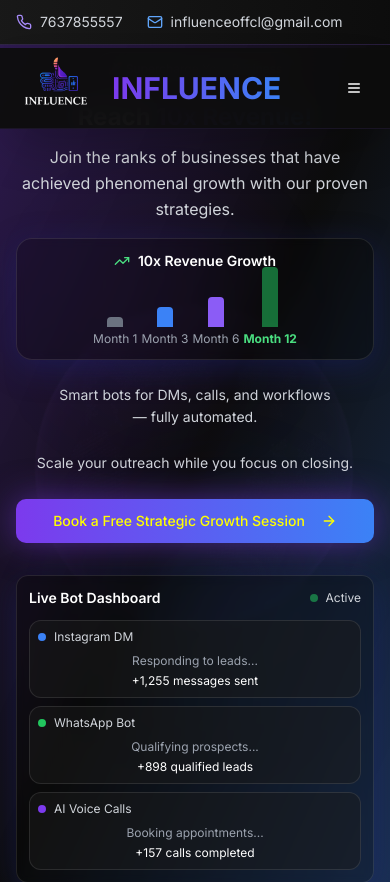
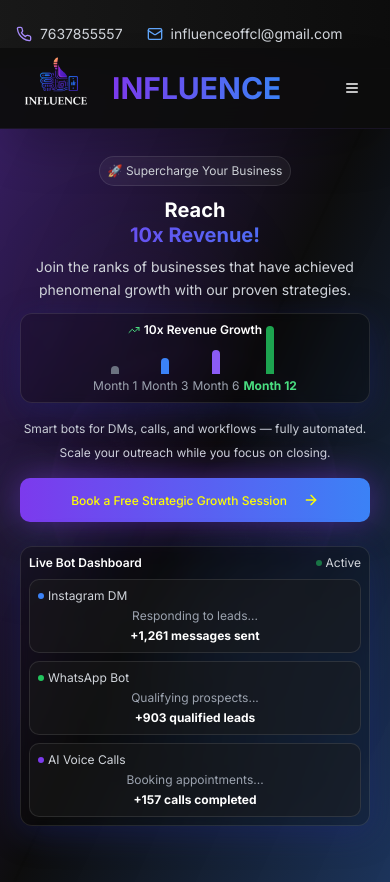
Before and after one commit to pragyan69/influenceAI, a React (Vite) app: page / in a window 390 px wide. Shown: the top 882 px of the page. Built offline with nearby package versions, Linux system fonts and the light colour scheme.

Commit message:
Refine globe animation and mobile optimization
Improved the globe animation to show deeper countries and optimized the website for mobile devices.

```diff
--- a/src/components/HeroSection.tsx
+++ b/src/components/HeroSection.tsx
@@ -13,144 +13,150 @@ const HeroSection = () => {
   useEffect(() => {
     const interval = setInterval(() => {
       setLiveStats(prev => ({
-        instagram: prev.instagram + Math.floor(Math.random() * 5) + 2,
-        whatsapp: prev.whatsapp + Math.floor(Math.random() * 4) + 1,
-        voice: prev.voice + Math.floor(Math.random() * 2) + (Math.random() > 0.6 ? 1 : 0)
+        instagram: prev.instagram + Math.floor(Math.random() * 8) + 3,
+        whatsapp: prev.whatsapp + Math.floor(Math.random() * 6) + 2,
+        voice: prev.voice + Math.floor(Math.random() * 3) + (Math.random() > 0.5 ? 1 : 0)
       }));
-    }, 3000);
+    }, 2500);
 
     return () => clearInterval(interval);
   }, []);
 
   return (
     <section id="home" className="relative min-h-screen flex items-center justify-center overflow-hidden">
-      {/* Custom Globe Background */}
+      {/* Enhanced Globe Background - Earth-like rotation */}
       <div className="absolute inset-0 flex items-center justify-center">
         <div
-          className="w-[200vw] h-[200vw] sm:w-[150vw] sm:h-[150vw] md:w-[120vw] md:h-[120vw] lg:w-[100vw] lg:h-[100vw] xl:w-[80vw] xl:h-[80vw] opacity-20 sm:opacity-30"
+          className="w-[300vw] h-[300vw] sm:w-[250vw] sm:h-[250vw] md:w-[200vw] md:h-[200vw] lg:w-[150vw] lg:h-[150vw] xl:w-[120vw] xl:h-[120vw] opacity-25 sm:opacity-35 md:opacity-40"
           style={{
             backgroundImage: `url('/lovable-uploads/f5f9c622-a236-4144-9c5a-59fe3e73d913.png')`,
             backgroundSize: 'contain',
             backgroundRepeat: 'no-repeat',
             backgroundPosition: 'center',
-            animation: 'spin 60s linear infinite',
+            animation: 'earthRotation 45s linear infinite',
+            filter: 'contrast(1.2) saturate(1.1) brightness(0.9)',
           }}
         />
       </div>
 
-      {/* Background gradient overlay */}
-      <div className="absolute inset-0 bg-gradient-to-br from-violet-deep/30 via-dark-primary/80 to-blue-electric/30" />
+      {/* Enhanced background gradient overlay */}
+      <div className="absolute inset-0 bg-gradient-to-br from-violet-deep/40 via-dark-primary/85 to-blue-electric/35" />
 
       {/* Animated background elements */}
       <div className="absolute inset-0">
-        <div className="absolute top-1/4 left-1/4 w-32 sm:w-48 md:w-72 h-32 sm:h-48 md:h-72 bg-violet-deep/10 rounded-full blur-3xl animate-float" />
-        <div className="absolute bottom-1/4 right-1/4 w-40 sm:w-64 md:w-96 h-40 sm:h-64 md:h-96 bg-blue-electric/10 rounded-full blur-3xl animate-float" style={{ animationDelay: '1s' }} />
+        <div className="absolute top-1/4 left-1/4 w-24 sm:w-32 md:w-48 lg:w-72 h-24 sm:h-32 md:h-48 lg:h-72 bg-violet-deep/15 rounded-full blur-3xl animate-float" />
+        <div className="absolute bottom-1/4 right-1/4 w-32 sm:w-48 md:w-64 lg:w-96 h-32 sm:h-48 md:h-64 lg:h-96 bg-blue-electric/15 rounded-full blur-3xl animate-float" style={{ animationDelay: '1s' }} />
+        <div className="absolute top-1/2 left-1/6 w-20 sm:w-28 md:w-40 lg:w-56 h-20 sm:h-28 md:h-40 lg:h-56 bg-green-500/10 rounded-full blur-2xl animate-float" style={{ animationDelay: '2s' }} />
       </div>
 
-      <div className="relative z-10 max-w-7xl mx-auto text-center px-4 sm:px-6 lg:px-8">
+      <div className="relative z-10 max-w-7xl mx-auto text-center px-3 sm:px-4 md:px-6 lg:px-8">
         <div className="animate-fade-in">
           {/* Badge */}
-          <div className="inline-flex items-center px-3 sm:px-4 py-2 rounded-full bg-white/5 border border-white/10 backdrop-blur-sm mb-4 sm:mb-6 md:mb-8">
-            <span className="text-xs sm:text-sm text-gray-300">🚀 Supercharge Your Business</span>
+          <div className="inline-flex items-center px-2 sm:px-3 md:px-4 py-1.5 sm:py-2 rounded-full bg-white/5 border border-white/10 backdrop-blur-sm mb-3 sm:mb-4 md:mb-6 lg:mb-8">
+            <span className="text-xs sm:text-sm md:text-base text-gray-300">🚀 Supercharge Your Business</span>
           </div>
 
-          {/* Main headline */}
-          <h1 className="text-2xl sm:text-4xl md:text-5xl lg:text-7xl font-bold mb-3 sm:mb-4 md:mb-6 leading-tight">
+          {/* Main headline - Enhanced mobile responsiveness */}
+          <h1 className="text-xl xs:text-2xl sm:text-3xl md:text-4xl lg:text-5xl xl:text-7xl font-bold mb-2 sm:mb-3 md:mb-4 lg:mb-6 leading-tight px-2">
             Reach{' '}
-            <span className="gradient-text">10x Revenue!</span>
+            <span className="gradient-text block sm:inline">10x Revenue!</span>
           </h1>
 
-          {/* Subtext */}
-          <p className="text-base sm:text-lg md:text-xl lg:text-2xl text-gray-300 mb-4 sm:mb-6 md:mb-8 max-w-3xl mx-auto leading-relaxed">
+          {/* Subtext - Better mobile spacing */}
+          <p className="text-sm sm:text-base md:text-lg lg:text-xl xl:text-2xl text-gray-300 mb-3 sm:mb-4 md:mb-6 lg:mb-8 max-w-4xl mx-auto leading-relaxed px-2">
             Join the ranks of businesses that have achieved phenomenal growth with our proven strategies.
           </p>
 
-          {/* Growth Chart Visual */}
-          <div className="mb-6 sm:mb-8 md:mb-12 max-w-2xl mx-auto">
-            <div className="glass-card rounded-2xl p-3 sm:p-4 md:p-8">
-              <div className="flex items-center justify-center mb-3 sm:mb-4 md:mb-6">
-                <TrendingUp className="w-4 h-4 sm:w-6 sm:h-6 md:w-8 md:h-8 text-green-400 mr-2 sm:mr-3" />
-                <span className="text-sm sm:text-lg md:text-xl font-semibold text-white">10x Revenue Growth</span>
+          {/* Growth Chart Visual - Enhanced mobile layout */}
+          <div className="mb-4 sm:mb-6 md:mb-8 lg:mb-12 max-w-2xl mx-auto px-2">
+            <div className="glass-card rounded-xl sm:rounded-2xl p-2 sm:p-3 md:p-4 lg:p-8">
+              <div className="flex items-center justify-center mb-2 sm:mb-3 md:mb-4 lg:mb-6">
+                <TrendingUp className="w-3 h-3 sm:w-4 sm:h-4 md:w-6 md:h-6 lg:w-8 lg:h-8 text-green-400 mr-1 sm:mr-2 md:mr-3" />
+                <span className="text-xs sm:text-sm md:text-lg lg:text-xl font-semibold text-white">10x Revenue Growth</span>
               </div>
 
-              {/* Simple Growth Chart */}
-              <div className="relative h-16 sm:h-24 md:h-32 flex items-end justify-center space-x-1 sm:space-x-2 md:space-x-4">
+              {/* Enhanced Growth Chart */}
+              <div className="relative h-12 sm:h-16 md:h-24 lg:h-32 flex items-end justify-center space-x-1 sm:space-x-2 md:space-x-3 lg:space-x-4">
                 <div className="flex flex-col items-center">
-                  <div className="w-4 sm:w-6 md:w-8 bg-gray-500 rounded-t" style={{ height: '10px' }}></div>
-                  <span className="text-xs text-gray-400 mt-1 sm:mt-2">Month 1</span>
+                  <div className="w-2 sm:w-3 md:w-4 lg:w-6 xl:w-8 bg-gray-500 rounded-t transition-all duration-1000" style={{ height: '8px' }}></div>
+                  <span className="text-xs sm:text-xs md:text-sm text-gray-400 mt-1">Month 1</span>
                 </div>
                 <div className="flex flex-col items-center">
-                  <div className="w-4 sm:w-6 md:w-8 bg-blue-500 rounded-t" style={{ height: '20px' }}></div>
-                  <span className="text-xs text-gray-400 mt-1 sm:mt-2">Month 3</span>
+                  <div className="w-2 sm:w-3 md:w-4 lg:w-6 xl:w-8 bg-blue-500 rounded-t transition-all duration-1000" style={{ height: '16px' }}></div>
+                  <span className="text-xs sm:text-xs md:text-sm text-gray-400 mt-1">Month 3</span>
                 </div>
                 <div className="flex flex-col items-center">
-                  <div className="w-4 sm:w-6 md:w-8 bg-violet-500 rounded-t" style={{ height: '30px' }}></div>
-                  <span className="text-xs text-gray-400 mt-1 sm:mt-2">Month 6</span>
+                  <div className="w-2 sm:w-3 md:w-4 lg:w-6 xl:w-8 bg-violet-500 rounded-t transition-all duration-1000" style={{ height: '24px' }}></div>
+                  <span className="text-xs sm:text-xs md:text-sm text-gray-400 mt-1">Month 6</span>
                 </div>
                 <div className="flex flex-col items-center">
-                  <div className="w-4 sm:w-6 md:w-8 bg-green-500 rounded-t animate-pulse" style={{ height: '60px' }}></div>
-                  <span className="text-xs text-green-400 mt-1 sm:mt-2 font-bold">Month 12</span>
+                  <div className="w-2 sm:w-3 md:w-4 lg:w-6 xl:w-8 bg-green-500 rounded-t animate-pulse transition-all duration-1000" style={{ height: '48px' }}></div>
+                  <span className="text-xs sm:text-xs md:text-sm text-green-400 mt-1 font-bold">Month 12</span>
                 </div>
               </div>
             </div>
           </div>
 
-          {/* Subtext continued */}
-          <p className="text-sm sm:text-lg md:text-xl lg:text-2xl text-gray-300 mb-6 sm:mb-8 md:mb-12 max-w-3xl mx-auto leading-relaxed">
-            <span className="block">Smart bots for DMs, calls, and workflows</span>
-            <span className="block"> — fully automated.</span>
-            <br />
+          {/* Enhanced Subtext - Mobile optimized */}
+          <p className="text-xs sm:text-sm md:text-lg lg:text-xl xl:text-2xl text-gray-300 mb-4 sm:mb-6 md:mb-8 lg:mb-12 max-w-4xl mx-auto leading-relaxed px-2">
+            <span className="block mb-1 sm:mb-2">Smart bots for DMs, calls, and workflows — fully automated.</span>
             <span className="block">Scale your outreach while you focus on closing.</span>
           </p>
 
-          {/* CTA Buttons */}
-          <div className="flex flex-col sm:flex-row gap-3 sm:gap-4 justify-center items-center mb-8 sm:mb-12 md:mb-16">
+          {/* CTA Buttons - Enhanced mobile layout */}
+          <div className="flex flex-col gap-2 sm:gap-3 md:gap-4 justify-center items-center mb-6 sm:mb-8 md:mb-12 lg:mb-16 px-2">
             <Button
               size="lg"
-              className="w-full sm:w-auto bg-gradient-to-r from-violet-deep to-blue-electric hover:opacity-90 transition-all duration-300 text-sm sm:text-base md:text-lg px-4 sm:px-6 md:px-8 py-3 sm:py-4 md:py-6 animate-glow"
+              className="w-full sm:w-auto bg-gradient-to-r from-violet-deep to-blue-electric hover:opacity-90 transition-all duration-300 text-xs sm:text-sm md:text-base lg:text-lg px-3 sm:px-4 md:px-6 lg:px-8 py-2 sm:py-3 md:py-4 lg:py-6 animate-glow min-h-[44px] sm:min-h-[48px]"
             >
-              <span>Book a Free Strategic Growth Session</span>
-              <ArrowRight className="ml-2 w-4 h-4 sm:w-5 sm:h-5" />
+              <span className="text-center leading-tight">Book a Free Strategic Growth Session</span>
+              <ArrowRight className="ml-2 w-3 h-3 sm:w-4 sm:h-4 md:w-5 md:h-5 flex-shrink-0" />
             </Button>
           </div>
 
-          {/* Bot Preview Animation */}
-          <div className="relative max-w-4xl mx-auto">
-            <div className="glass-card rounded-xl sm:rounded-2xl p-3 sm:p-4 md:p-8 space-y-3 sm:space-y-4 md:space-y-6">
+          {/* Bot Preview Animation - Enhanced mobile responsiveness */}
+          <div className="relative max-w-5xl mx-auto px-2">
+            <div className="glass-card rounded-lg sm:rounded-xl md:rounded-2xl p-2 sm:p-3 md:p-4 lg:p-8 space-y-2 sm:space-y-3 md:space-y-4 lg:space-y-6">
               <div className="flex items-center justify-between">
-                <h3 className="text-sm sm:text-base md:text-lg font-semibold text-white">Live Bot Dashboard</h3>
-                <div className="flex items-center space-x-2">
-                  <div className="w-2 h-2 sm:w-3 sm:h-3 bg-green-500 rounded-full animate-pulse" />
+                <h3 className="text-xs sm:text-sm md:text-base lg:text-lg font-semibold text-white">Live Bot Dashboard</h3>
+                <div className="flex items-center space-x-1 sm:space-x-2">
+                  <div className="w-1.5 h-1.5 sm:w-2 sm:h-2 md:w-3 md:h-3 bg-green-500 rounded-full animate-pulse" />
                   <span className="text-xs sm:text-sm text-gray-300">Active</span>
                 </div>
               </div>
 
-              <div className="grid grid-cols-1 sm:grid-cols-3 gap-2 sm:gap-3 md:gap-4">
-                <div className="bg-dark-secondary/50 rounded-lg p-2 sm:p-3 md:p-4 border border-white/10">
-                  <div className="flex items-center space-x-2 mb-2">
-                    <div className="w-2 h-2 bg-blue-electric rounded-full" />
+              <div className="grid grid-cols-1 sm:grid-cols-3 gap-2 sm:gap-2 md:gap-3 lg:gap-4">
+                <div className="bg-dark-secondary/50 rounded-md sm:rounded-lg p-2 sm:p-2 md:p-3 lg:p-4 border border-white/10">
+                  <div className="flex items-center space-x-1 sm:space-x-2 mb-1 sm:mb-2">
+                    <div className="w-1.5 h-1.5 sm:w-2 sm:h-2 bg-blue-electric rounded-full" />
                     <span className="text-xs sm:text-sm text-gray-300">Instagram DM</span>
                   </div>
-                  <div className="text-xs text-gray-400">Responding to leads...</div>
-                  <div className="mt-1 sm:mt-2 text-xs sm:text-sm text-white">+{liveStats.instagram.toLocaleString()} messages sent</div>
+                  <div className="text-xs text-gray-400 mb-1">Responding to leads...</div>
+                  <div className="text-xs sm:text-sm md:text-base font-bold text-white">
+                    +{liveStats.instagram.toLocaleString()} messages sent
+                  </div>
                 </div>
 
-                <div className="bg-dark-secondary/50 rounded-lg p-2 sm:p-3 md:p-4 border border-white/10">
-                  <div className="flex items-center space-x-2 mb-2">
-                    <div className="w-2 h-2 bg-green-500 rounded-full" />
+                <div className="bg-dark-secondary/50 rounded-md sm:rounded-lg p-2 sm:p-2 md:p-3 lg:p-4 border border-white/10">
+                  <div className="flex items-center space-x-1 sm:space-x-2 mb-1 sm:mb-2">
+                    <div className="w-1.5 h-1.5 sm:w-2 sm:h-2 bg-green-500 rounded-full" />
                     <span className="text-xs sm:text-sm text-gray-300">WhatsApp Bot</span>
                   </div>
-                  <div className="text-xs text-gray-400">Qualifying prospects...</div>
-                  <div className="mt-1 sm:mt-2 text-xs sm:text-sm text-white">+{liveStats.whatsapp.toLocaleString()} qualified leads</div>
+                  <div className="text-xs text-gray-400 mb-1">Qualifying prospects...</div>
+                  <div className="text-xs sm:text-sm md:text-base font-bold text-white">
+                    +{liveStats.whatsapp.toLocaleString()} qualified leads
+                  </div>
                 </div>
 
-                <div className="bg-dark-secondary/50 rounded-lg p-2 sm:p-3 md:p-4 border border-white/10 sm:col-span-1 col-span-1">
-                  <div className="flex items-center space-x-2 mb-2">
-                    <div className="w-2 h-2 bg-violet-deep rounded-full" />
+                <div className="bg-dark-secondary/50 rounded-md sm:rounded-lg p-2 sm:p-2 md:p-3 lg:p-4 border border-white/10 sm:col-span-1 col-span-1">
+                  <div className="flex items-center space-x-1 sm:space-x-2 mb-1 sm:mb-2">
+                    <div className="w-1.5 h-1.5 sm:w-2 sm:h-2 bg-violet-deep rounded-full" />
                     <span className="text-xs sm:text-sm text-gray-300">AI Voice Calls</span>
                   </div>
-                  <div className="text-xs text-gray-400">Booking appointments...</div>
-                  <div className="mt-1 sm:mt-2 text-xs sm:text-sm text-white">+{liveStats.voice.toLocaleString()} calls completed</div>
+                  <div className="text-xs text-gray-400 mb-1">Booking appointments...</div>
+                  <div className="text-xs sm:text-sm md:text-base font-bold text-white">
+                    +{liveStats.voice.toLocaleString()} calls completed
+                  </div>
                 </div>
               </div>
             </div>
--- a/src/index.css
+++ b/src/index.css
@@ -97,6 +97,30 @@
     to { transform: rotate(360deg); }
   }
 
+  /* Enhanced Earth rotation animation */
+  @keyframes earthRotation {
+    0% {
+      transform: rotate(0deg) scale(1);
+      filter: contrast(1.2) saturate(1.1) brightness(0.9);
+    }
+    25% {
+      transform: rotate(90deg) scale(1.02);
+      filter: contrast(1.3) saturate(1.2) brightness(0.95);
+    }
+    50% {
+      transform: rotate(180deg) scale(1);
+      filter: contrast(1.2) saturate(1.1) brightness(0.9);
+    }
+    75% {
+      transform: rotate(270deg) scale(1.02);
+      filter: contrast(1.3) saturate(1.2) brightness(0.95);
+    }
+    100% {
+      transform: rotate(360deg) scale(1);
+      filter: contrast(1.2) saturate(1.1) brightness(0.9);
+    }
+  }
+
   .float-animation {
     animation: float 6s ease-in-out infinite;
   }
@@ -128,14 +152,92 @@
     background: linear-gradient(to bottom, #8b5cf6, #60a5fa);
   }
 
-  /* Mobile optimizations */
+  /* Enhanced mobile optimizations */
   @media (max-width: 640px) {
     .glass-card {
-      backdrop-blur: 8px;
+      backdrop-blur: 6px;
     }
 
     html {
       font-size: 16px;
     }
+
+    /* Ensure text is readable on mobile */
+    body {
+      -webkit-text-size-adjust: 100%;
+      -ms-text-size-adjust: 100%;
+    }
+
+    /* Better touch targets */
+    button, a {
+      min-height: 44px;
+      min-width: 44px;
+    }
+
+    /* Optimize animations for mobile */
+    .float-animation {
+      animation-duration: 8s;
+    }
+
+    @keyframes earthRotation {
+      0% {
+        transform: rotate(0deg) scale(0.9);
+        filter: contrast(1.1) saturate(1.0) brightness(0.85);
+      }
+      100% {
+        transform: rotate(360deg) scale(0.9);
+        filter: contrast(1.1) saturate(1.0) brightness(0.85);
+      }
+    }
+  }
+
+  /* Extra small screens */
+  @media (max-width: 375px) {
+    .glass-card {
+      backdrop-blur: 4px;
+      padding: 0.5rem;
+    }
+
+    /* Reduce animation intensity on very small screens */
+    .float-animation {
+      animation: none;
+    }
+
+    @keyframes earthRotation {
+      0% {
+        transform: rotate(0deg) scale(0.8);
+        filter: contrast(1.0) saturate(0.9) brightness(0.8);
+      }
+      100% {
+        transform: rotate(360deg) scale(0.8);
+        filter: contrast(1.0) saturate(0.9) brightness(0.8);
+      }
+    }
+  }
+
+  /* Large screens - enhance the globe effect */
+  @media (min-width: 1024px) {
+    @keyframes earthRotation {
+      0% {
+        transform: rotate(0deg) scale(1.1);
+        filter: contrast(1.3) saturate(1.3) brightness(1.0) drop-shadow(0 0 20px rgba(59, 130, 246, 0.3));
+      }
+      25% {
+        transform: rotate(90deg) scale(1.15);
+        filter: contrast(1.4) saturate(1.4) brightness(1.05) drop-shadow(0 0 25px rgba(124, 58, 237, 0.4));
+      }
+      50% {
+        transform: rotate(180deg) scale(1.1);
+        filter: contrast(1.3) saturate(1.3) brightness(1.0) drop-shadow(0 0 20px rgba(59, 130, 246, 0.3));
+      }
+      75% {
+        transform: rotate(270deg) scale(1.15);
+        filter: contrast(1.4) saturate(1.4) brightness(1.05) drop-shadow(0 0 25px rgba(124, 58, 237, 0.4));
+      }
+      100% {
+        transform: rotate(360deg) scale(1.1);
+        filter: contrast(1.3) saturate(1.3) brightness(1.0) drop-shadow(0 0 20px rgba(59, 130, 246, 0.3));
+      }
+    }
   }
 }
```
